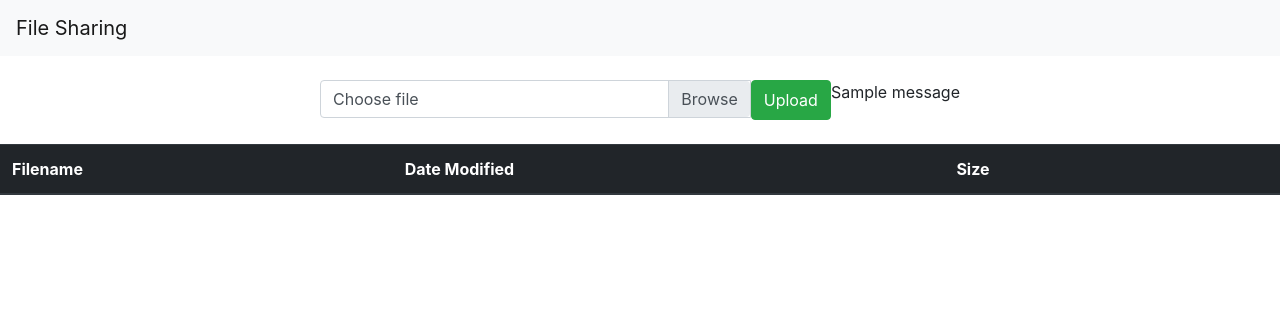
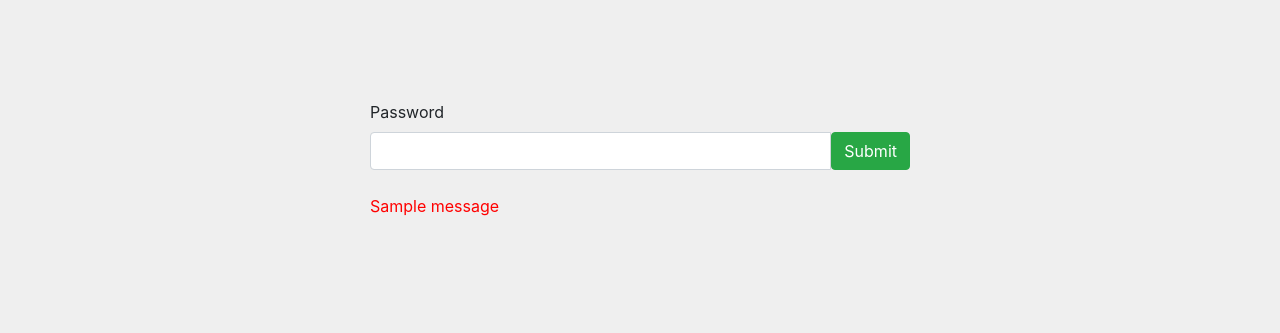
Before and after one commit to sroffey-github/file-sharing-flask, a Flask app: page / in a window 1280 px wide. Shown: the top 333 px of the page. Run offline with Flask 2, Linux system fonts and the light colour scheme; one stand-in notice (Sample message) is shown; lists and menus that the app fills with data are empty; some libraries are stand-ins or nearby versions.

Commit message:
Added jinja2

```diff
--- a/templates/index.html
+++ b/templates/index.html
@@ -8,6 +8,9 @@
     <title>Home</title>
 </head>
 <body>
+
+    {% if session['logged_in'] %}
+
         <nav class="navbar navbar-light bg-light">
             <a class="navbar-brand" href="/">File Sharing</a>
         </nav><br>
@@ -48,5 +51,63 @@
                 {% endfor %}
             </tbody>
         </table>
+
+        <footer class="page-footer fixed-bottom">
+            <div class="footer-copyright text-center py-3">
+                <a href="/logout"><button type="button" class="btn btn-danger">Logout</button></a>
+            </div>
+        </footer>
+
+    {% else %}
+    <!-- login page -->
+
+    <style>
+        body{
+            padding:100px 0;
+            background-color:#efefef
+        }
+        a, a:hover{
+            color:#333
+        }
+    </style>
+
+    <div class="container">
+        <div class="row justify-content-center">
+          <div class="col-6">
+            <div class="form-group">
+                <label>Password</label>
+                <form method="POST" class="input-group" id="show_hide_password">
+                    <input name="passcode" class="form-control" type="password">
+                    <input type="submit" class="btn btn-success" value="Submit">
+                    <div class="input-group-addon">
+                        <a href=""><i class="fa fa-eye-slash" aria-hidden="true"></i></a>
+                    </div>
+                </form><br>
+                {% for msg in get_flashed_messages() %}
+                        <p style="color: red;">{{msg}}</p>
+                {% endfor %}
+            </div>
+          </div>
+        </div>
+    </div>
+
+    <script>
+        $(document).ready(function() {
+            $("#show_hide_password a").on('click', function(event) {
+                event.preventDefault();
+                if($('#show_hide_password input').attr("type") == "text"){
+                    $('#show_hide_password input').attr('type', 'password');
+                    $('#show_hide_password i').addClass( "fa-eye-slash" );
+                    $('#show_hide_password i').removeClass( "fa-eye" );
+                }else if($('#show_hide_password input').attr("type") == "password"){
+                    $('#show_hide_password input').attr('type', 'text');
+                    $('#show_hide_password i').removeClass( "fa-eye-slash" );
+                    $('#show_hide_password i').addClass( "fa-eye" );
+                }
+            });
+        });
+    </script>
+
+    {% endif %}
 </body>
 </html>
```
Lines whose indentation alone changed are shown as unchanged.
